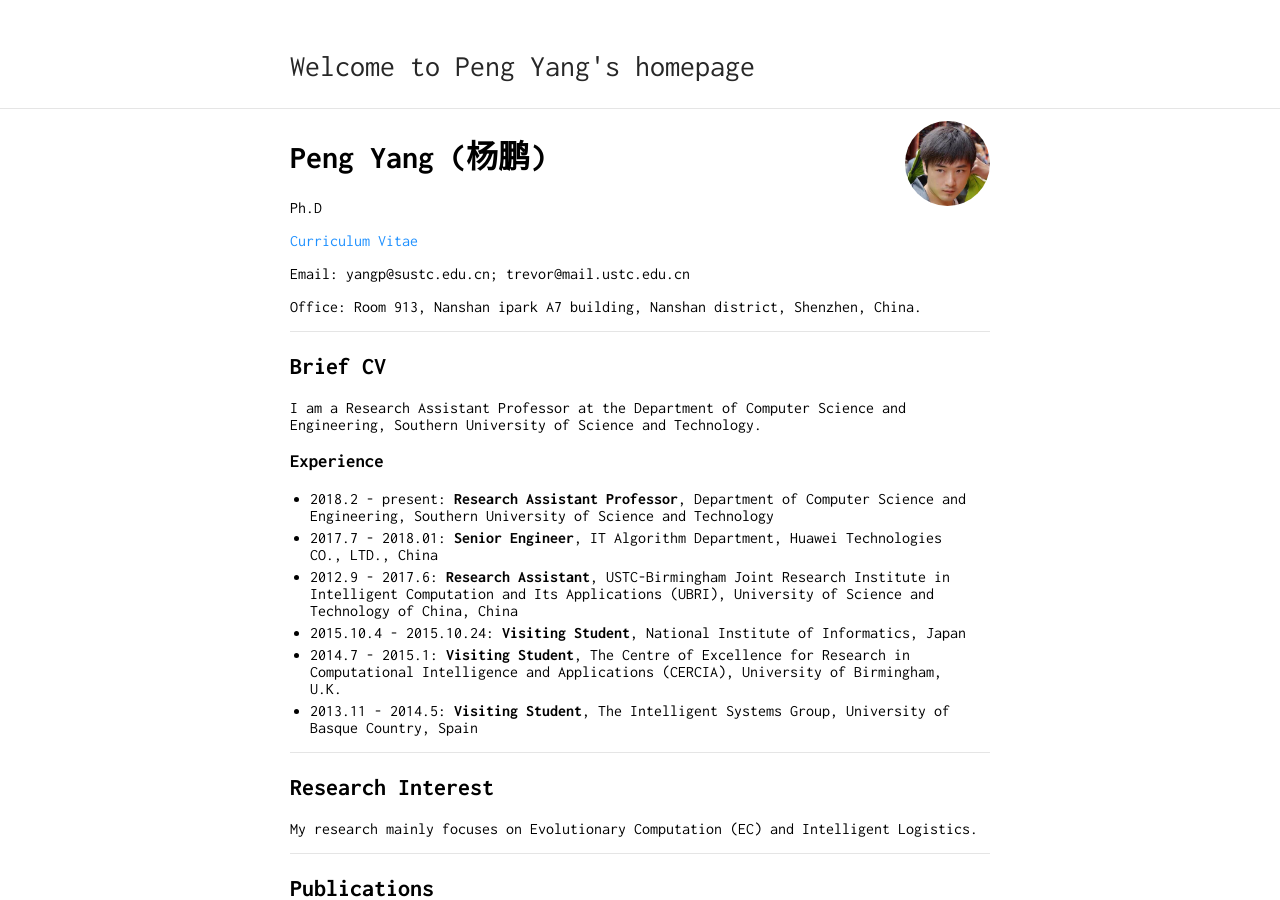
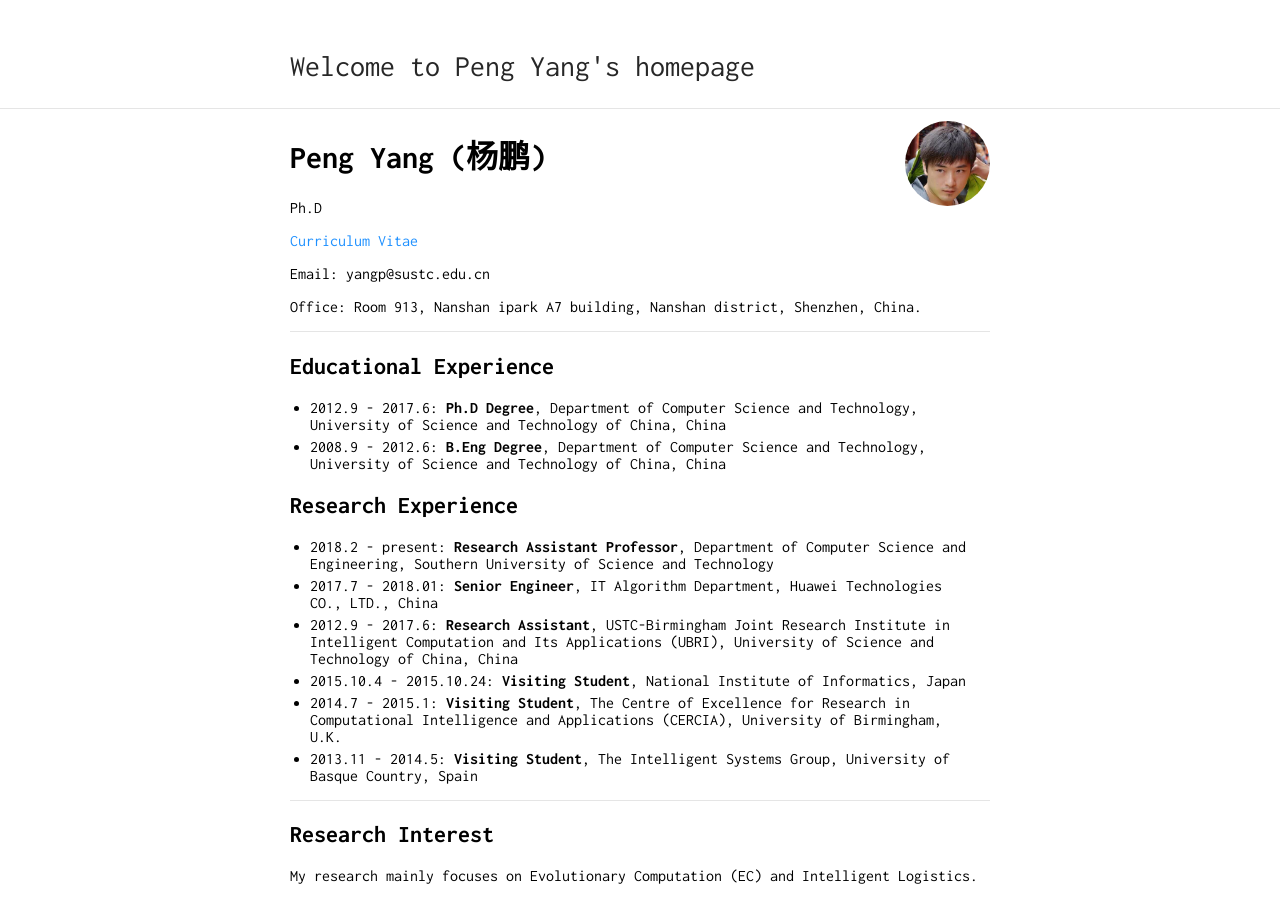
Before and after one commit to trevor104178381/trevor104178381.github.io, a Jekyll site: the page built from index.md, in a window 1280 px wide and 900 px high. Built offline with Jekyll 4.4.1, drawn with Linux system fonts in a browser that asks for light colours.

Commit message:
first upload

```diff
--- a/index.md
+++ b/index.md
@@ -10,17 +10,17 @@ Ph.D
 
 [Curriculum Vitae](PengYangCV.pdf)
 
-Email: yangp@sustc.edu.cn; trevor@mail.ustc.edu.cn
+Email: yangp@sustc.edu.cn
 
 Office: Room 913, Nanshan ipark A7 building, Nanshan district, Shenzhen, China.
 
 
 ---
-## Brief CV
+## Educational Experience
+* 2012.9 - 2017.6: **Ph.D Degree**, Department of Computer Science and Technology, University of Science and Technology of China, China
+* 2008.9 - 2012.6: **B.Eng Degree**, Department of Computer Science and Technology, University of Science and Technology of China, China
 
-I am a Research Assistant Professor at the Department of Computer Science and Engineering, Southern University of Science and Technology.
-
-### Experience
+## Research Experience
 * 2018.2 - present: **Research Assistant Professor**, Department of Computer Science and Engineering, Southern University of Science and Technology
 * 2017.7 - 2018.01: **Senior Engineer**, IT Algorithm Department, Huawei Technologies CO., LTD., China
 * 2012.9 - 2017.6: **Research Assistant**, USTC-Birmingham Joint Research Institute in Intelligent Computation and Its Applications (UBRI), University of Science and Technology of China, China
```
Also changed, not shown: 1 other file.
